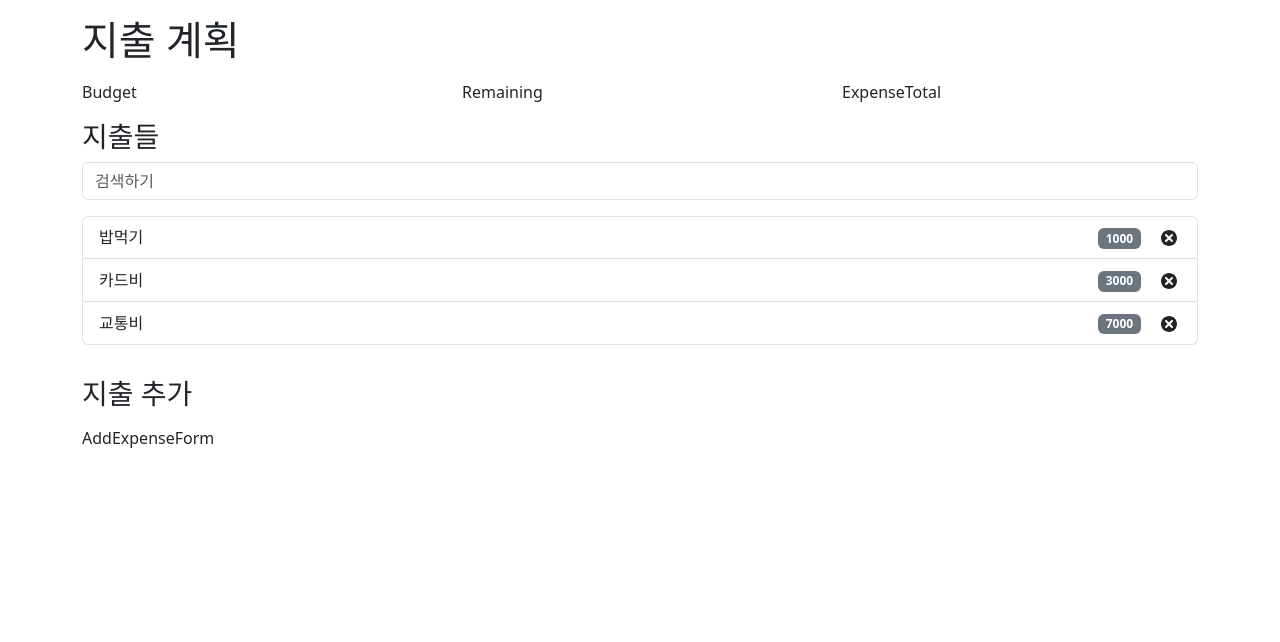
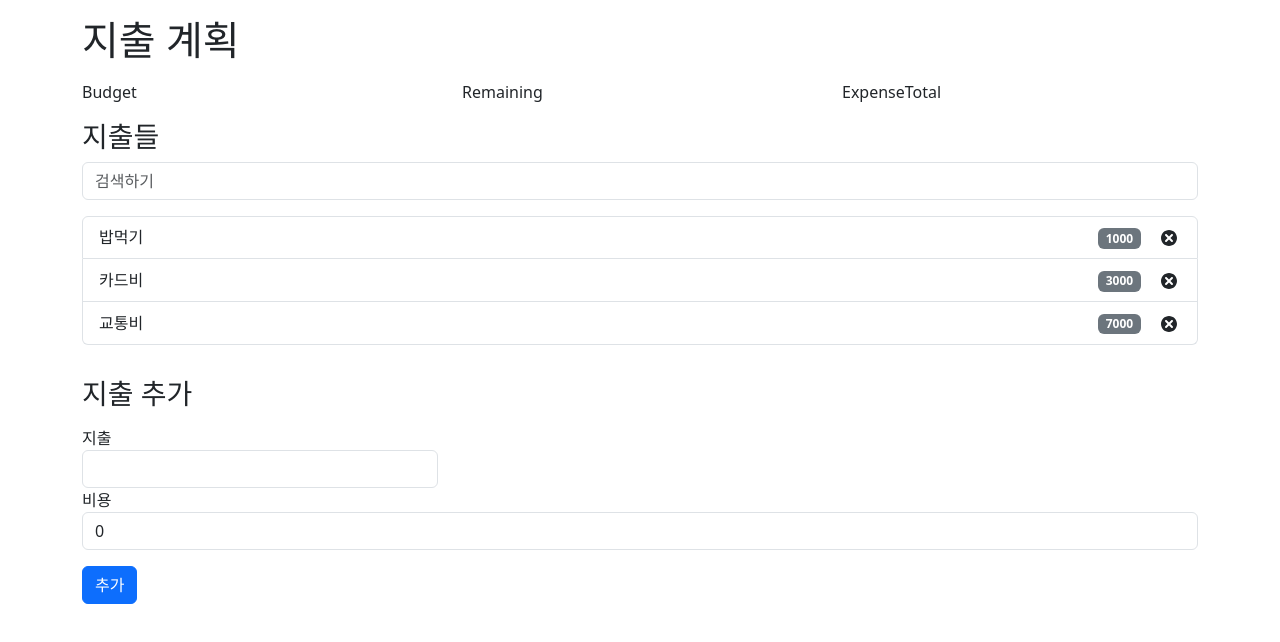
Before and after one commit to chojeongeun/react-budget-app, a React (Create React App) app: page / in a window 1280 px wide. Shown: the top 642 px of the page. Built offline with nearby package versions, Linux system fonts and the light colour scheme.

Commit message:
Form 기능 생성

```diff
--- a/src/components/AddExpenseForm.js
+++ b/src/components/AddExpenseForm.js
@@ -1,8 +1,66 @@
-import React from 'react'
+import React, { useContext, useState } from 'react'
+import { AppContext } from '../contexts/AppContext'
 
 const AddExpenseForm = () => {
+
+  const [name, setName] = useState('')
+  const [cost, setCost] = useState(0)
+
+  const {dispatch} = useContext(AppContext)
+
+  const handleSubmit = (e) => {
+    e.preventDefault();
+
+    const expense = {
+      id: crypto.randomUUID(),
+      name: name,
+      cost: cost,
+    }
+
+    dispatch({
+      type: 'ADD_EXPENSE',
+      payload: expense
+    })
+
+    setName('')
+    setCost(0)
+  }
+
   return (
-    <div>AddExpenseForm</div>
+   <form onSubmit={handleSubmit}>
+    <div className='row'>
+      <div className='col-sm col-lg-4'>
+      <label>지출</label>
+      <input
+        required= "required"
+        type="text"
+        className="form-control"
+        id="name"
+        value={name}
+        onChange={(e)=>setName(e.target.value)}
+      />
+      </div>
+
+      <div>
+        <label>비용</label>
+        <input
+          required="required"
+          type="number"
+          className="form-control"
+          id='cost'
+          value={cost}
+          onChange={(e)=>setCost(e.target.valueAsNumber)}
+        />
+      </div>
+      <div className='row mt-3'>
+        <div className='col-sm'>
+          <button type="submit" className='btn btn-primary'>
+            추가
+          </button>
+        </div>
+      </div>
+    </div>
+   </form>
   )
 }
 
--- a/src/components/ExpenseList.js
+++ b/src/components/ExpenseList.js
@@ -1,4 +1,4 @@
-import React, { useContext, useState } from 'react'
+import React, { useContext, useEffect, useState } from 'react'
 import { AppContext } from '../contexts/AppContext'
 import ExpenseItem from './ExpenseItem'
 
@@ -6,6 +6,11 @@ const ExpenseList = () => {
 
   const {expenses} = useContext(AppContext)
   console.log(expenses)
+
+  useEffect(() => {
+    setFilteredExpenses(expenses)
+  }, [expenses])
+
 
   const [filteredExpenses, setFilteredExpenses] =
   useState(expenses || [])
--- a/src/contexts/AppContext.js
+++ b/src/contexts/AppContext.js
@@ -7,7 +7,7 @@ export const AppReducer = (state, action)=>{
         case 'ADD_EXPENSE':
             return{
                 ...state,
-                expenses:[...state.expense, action.payload]
+                expenses:[...state.expenses, action.payload]
             }
         case 'DELETE_EXPENSE':
             return{
```
